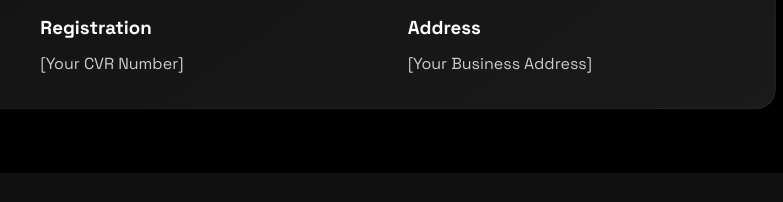
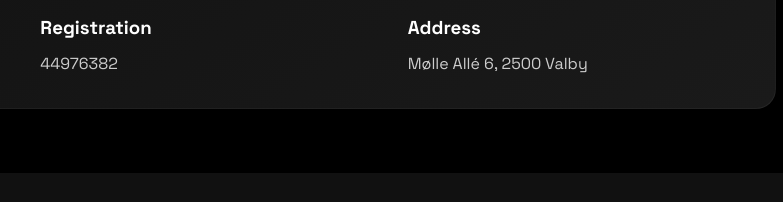
Before and after one commit to sebspetersen/opti24, a website: page aboutus.html in a window 1280 px wide. Shown: the part 1290-1492 px from the top of the page, 432-1215 px from the left. Drawn offline with Linux system fonts and the light colour scheme.

Commit message:
Update aboutus.html

```diff
--- a/aboutus.html
+++ b/aboutus.html
@@ -148,12 +148,12 @@
                 <div>
                     <i class="fas fa-building highlight" style="font-size: 1.5rem; margin-bottom: 1rem;"></i>
                     <h3 style="color: #ffffff; margin-bottom: 0.5rem;">Registration</h3>
-                    <p style="color: #cccccc;">[Your CVR Number]</p>
+                    <p style="color: #cccccc;">44976382 </p>
                 </div>
                 <div>
                     <i class="fas fa-map-marker-alt highlight" style="font-size: 1.5rem; margin-bottom: 1rem;"></i>
                     <h3 style="color: #ffffff; margin-bottom: 0.5rem;">Address</h3>
-                    <p style="color: #cccccc;">[Your Business Address]</p>
+                    <p style="color: #cccccc;">Mølle Allé 6, 2500 Valby</p>
                 </div>
             </div>
         </div>
```
